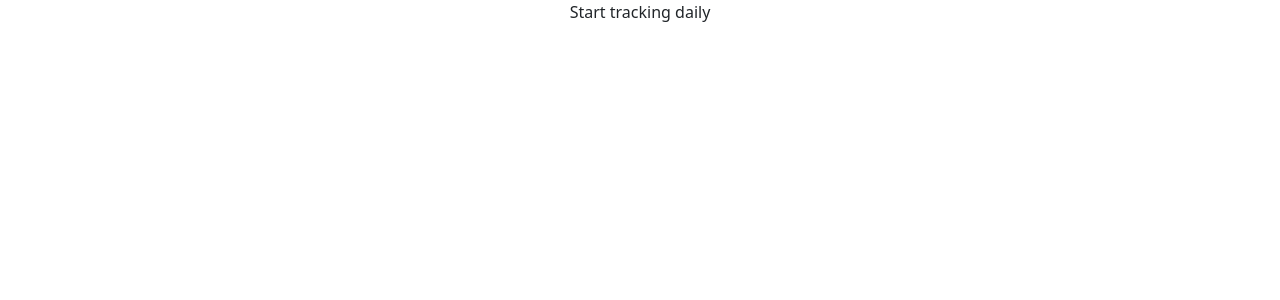
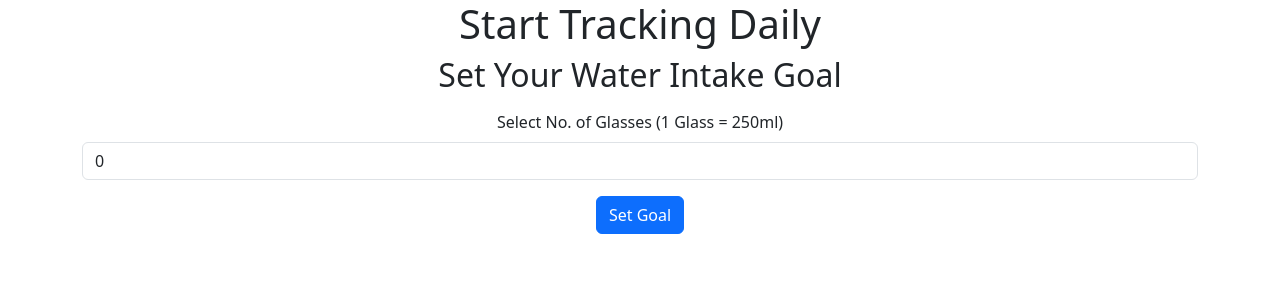
Before and after one commit to Nikk434/AquaGoal, a React (Create React App) app in the folder aqua-goal/: page /TrackDaily in a window 1280 px wide. Shown: the top 300 px of the page. Built offline with nearby package versions, Linux system fonts and the light colour scheme.

Commit message:
Added functionality to set water intake

```diff
--- a/aqua-goal/src/Component/TrackDaily.jsx
+++ b/aqua-goal/src/Component/TrackDaily.jsx
@@ -1,7 +1,65 @@
+import { Field, Form, Formik, ErrorMessage } from "formik";
+import { useState } from "react";
+
+// Validation function
+function validateGlasses(values) {
+    const errors = {};
+    if (!values.glasses || values.glasses <= 0) {
+        errors.glasses = "Please enter a valid number of glasses!";
+    } else if (values.glasses < 5) {
+        errors.glasses = "too Low Not recommended";
+    } else if (values.glasses > 20) {
+        errors.glasses = "too High Not recommended";
+    }
+    return errors;
+}
+
 export default function TrackDaily() {
-    return(
-        <div>
-            Start tracking daily
+    const [glasses, setGlasses] = useState(0);
+
+    function handleSetGoal(values) {
+        setGlasses(values.glasses);
+        console.log("Water intake goal set to:", values.glasses);
+    }
+
+    return (
+        <div className="container text-center">
+            <h1>Start Tracking Daily</h1>
+            <h2>Set Your Water Intake Goal</h2>
+            <Formik
+                initialValues={{ glasses: 0 }}
+                validate={validateGlasses} // Using the separate validation function
+                onSubmit={handleSetGoal}
+            >
+                {({ values }) => (
+                    <Form>
+                        <div className="form-group my-3">
+                            <label htmlFor="glasses" className="form-label">
+                                Select No. of Glasses (1 Glass = 250ml)
+                            </label>
+                            <Field
+                                type="number"
+                                name="glasses"
+                                placeholder="10"
+                                className="form-control"
+                            />
+                            <ErrorMessage
+                                name="glasses"
+                                component="div"
+                                className="text-danger"
+                            />
+                        </div>
+                        <button type="submit" className="btn btn-primary">
+                            Set Goal
+                        </button>
+                    </Form>
+                )}
+            </Formik>
+            {glasses > 0 && (
+                <div className="alert alert-success mt-4">
+                    Your daily water intake goal is set to {glasses} glasses.
+                </div>
+            )}
         </div>
-    )
+    );
 }
```
